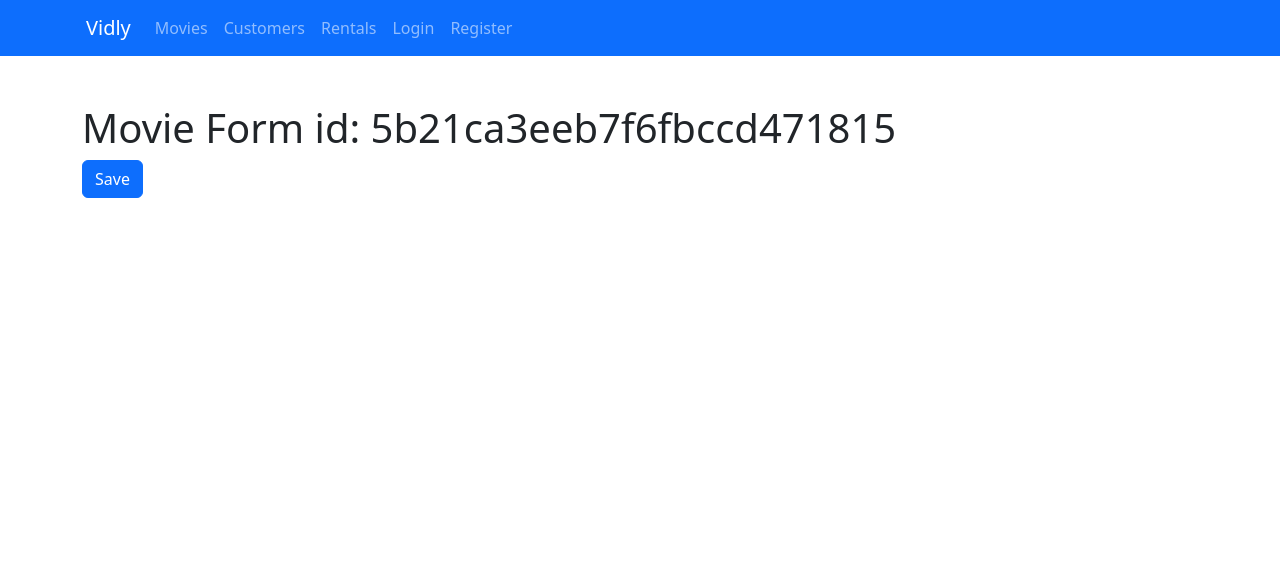
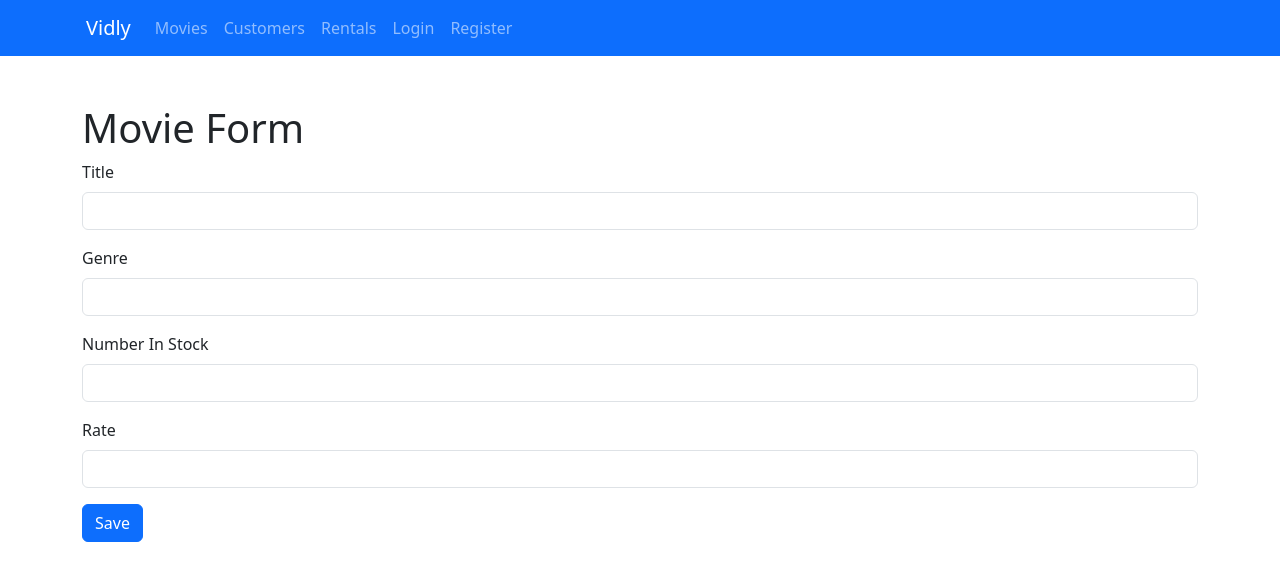
Before and after one commit to Paw565pl/vidly_webapp, a React (Vite) app in the folder frontend/: page /movie/5b21ca3eeb7f6fbccd471815 in a window 1280 px wide. Shown: the top 580 px of the page. Built offline with nearby package versions, Linux system fonts and the light colour scheme.

Commit message:
created base movie form

```diff
--- a/frontend/src/components/LoginForm.tsx
+++ b/frontend/src/components/LoginForm.tsx
@@ -3,17 +3,17 @@ import Button from "react-bootstrap/Button";
 import Form from "react-bootstrap/Form";
 import { FieldValues, useForm } from "react-hook-form";
 import { z } from "zod";
-import User from "../schemas/User";
+import UserSchema from "../schemas/UserSchema";
 import Input from "./common/Input";
 
-type FormData = z.infer<typeof User>;
+type FormData = z.infer<typeof UserSchema>;
 
 const LoginForm = () => {
   const {
     register,
     handleSubmit,
     formState: { errors },
-  } = useForm<FormData>({ resolver: zodResolver(User) });
+  } = useForm<FormData>({ resolver: zodResolver(UserSchema) });
 
   const submitAction = (data: FieldValues) => {
     console.log(data);
--- a/frontend/src/components/MovieForm.tsx
+++ b/frontend/src/components/MovieForm.tsx
@@ -1,21 +1,73 @@
-import { Button } from "react-bootstrap";
+import { zodResolver } from "@hookform/resolvers/zod";
+import { Button, Form } from "react-bootstrap";
+import { FieldValues, useForm } from "react-hook-form";
 import { useNavigate, useParams } from "react-router-dom";
+import { z } from "zod";
+import MovieSchema from "../schemas/MovieSchema";
 import { getMovies } from "../services/fakeMovieService";
+import Input from "./common/Input";
+
+type FormData = z.infer<typeof MovieSchema>;
 
 const MovieForm = () => {
   const { id } = useParams();
+
+  const currMovie = getMovies().find((movie) => movie._id === id);
+  if (!currMovie && id !== "new") throw new Error("Movie not found");
+
   const navigate = useNavigate();
 
-  const currMovie = getMovies().find((movie) => movie._id === id);
+  const {
+    register,
+    handleSubmit,
+    formState: { errors },
+  } = useForm<FormData>({
+    resolver: zodResolver(MovieSchema),
+  });
 
-  if (!currMovie && id !== "new") throw new Error("Movie not found");
+  const submitAction = (data: FieldValues) => {
+    console.log(data);
+    // navigate("/")
+  };
 
   return (
     <div>
-      <h1>Movie Form id: {id}</h1>
-      <Button variant="primary" onClick={() => navigate("/")}>
-        Save
-      </Button>
+      <h1>Movie Form</h1>
+      <Form onSubmit={handleSubmit(submitAction)}>
+        <Input
+          id="title"
+          register={register("title")}
+          errorMessage={errors.title && errors.title.message}
+        >
+          Title
+        </Input>
+        <Input
+          id="genre"
+          register={register("genre")}
+          errorMessage={errors.genre && errors.genre.message}
+        >
+          Genre
+        </Input>
+        <Input
+          type="number"
+          id="numberInStock"
+          register={register("numberInStock", { valueAsNumber: true })}
+          errorMessage={errors.numberInStock && errors.numberInStock.message}
+        >
+          Number In Stock
+        </Input>
+        <Input
+          type="number"
+          id="rate"
+          register={register("rate", { valueAsNumber: true })}
+          errorMessage={errors.rate && errors.rate.message}
+        >
+          Rate
+        </Input>
+        <Button type="submit" variant="primary">
+          Save
+        </Button>
+      </Form>
     </div>
   );
 };
--- a/frontend/src/components/RegisterForm.tsx
+++ b/frontend/src/components/RegisterForm.tsx
@@ -2,10 +2,10 @@ import { zodResolver } from "@hookform/resolvers/zod";
 import { Button, Form } from "react-bootstrap";
 import { FieldValues, useForm } from "react-hook-form";
 import { z } from "zod";
-import User from "../schemas/User";
+import UserSchema from "../schemas/UserSchema";
 import Input from "./common/Input";
 
-type FormData = z.infer<typeof User>;
+type FormData = z.infer<typeof UserSchema>;
 
 const RegisterForm = () => {
   const {
@@ -13,7 +13,7 @@ const RegisterForm = () => {
     handleSubmit,
     formState: { errors },
   } = useForm<FormData>({
-    resolver: zodResolver(User),
+    resolver: zodResolver(UserSchema),
   });
 
   const submitAction = (data: FieldValues) => {
--- a/frontend/src/schemas/Movie.ts
+++ b/frontend/src/schemas/MovieSchema.ts
@@ -1,16 +1,16 @@
 import { z } from "zod";
 
-const User = z.object({
-  titlle: z.string().nonempty("this field is required"),
+const MovieSchema = z.object({
+  title: z.string().nonempty("this field is required"),
   genre: z.string().nonempty("this field is required"),
   numberInStock: z
-    .number()
+    .number({ invalid_type_error: "this must be a number" })
     .min(0, "must be greater than 0")
     .max(100, "must be less than 100"),
   rate: z
-    .number()
+    .number({ invalid_type_error: "this must be a number" })
     .min(0, "must be greater than 0")
     .max(10, "must be greater than 10"),
 });
 
-export default User;
+export default MovieSchema;
--- a/frontend/src/schemas/User.ts
+++ b/frontend/src/schemas/UserSchema.ts
@@ -1,6 +1,6 @@
 import { z } from "zod";
 
-const User = z.object({
+const UserSchema = z.object({
   username: z.string().nonempty("this field is required"),
   email: z
     .string()
@@ -12,4 +12,4 @@ const User = z.object({
     .min(8, "password must be at least 8 characters"),
 });
 
-export default User
+export default UserSchema;
```
